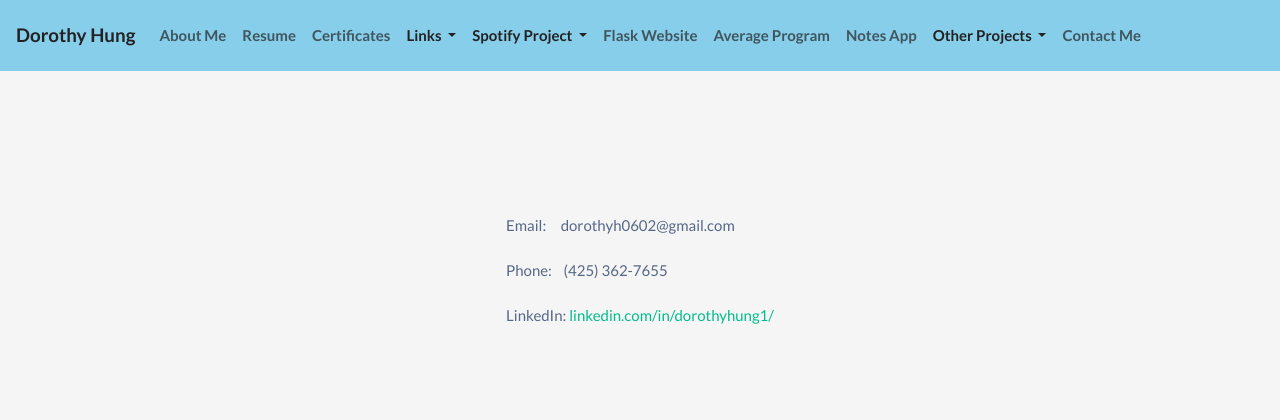
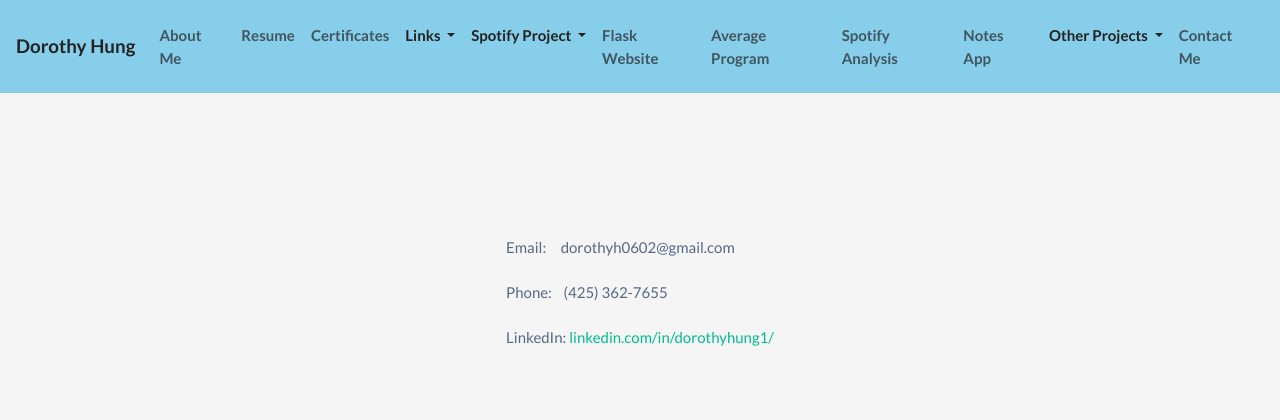
Before and after one commit to Dorothyhung/FlaskWebApp, a Flask app: page /contact in a window 1280 px wide. Shown: the top 420 px of the page. Run offline with Flask 2, Linux system fonts and the light colour scheme; some libraries are stand-ins or nearby versions.

Commit message:
add spotify project

```diff
--- a/website/templates/base.html
+++ b/website/templates/base.html
@@ -54,6 +54,7 @@
                   </div>
                   <a class="nav-item nav-link font-weight-bold" id="flaskapp" href="/flaskapp">Flask Website</a>
                   <a class="nav-item nav-link font-weight-bold" id="notesapp" target="_blank" href="https://avg.dorothyhung.net">Average Program</a>
+                  <a class="nav-item nav-link font-weight-bold" id="notesapp" target="_blank" href="http://spotifyscraper.dorothyhung.net">Spotify Analysis</a>
                   <a class="nav-item nav-link font-weight-bold" id="notesapp" href="/notesapp">Notes App</a>
                   <div class="dropdown show">
                     <a class="nav-item nav-link dropdown-toggle font-weight-bolder" href="#" role="button" id="dropdownMenuLink" data-toggle="dropdown" aria-haspopup="true" aria-expanded="false" >
```
